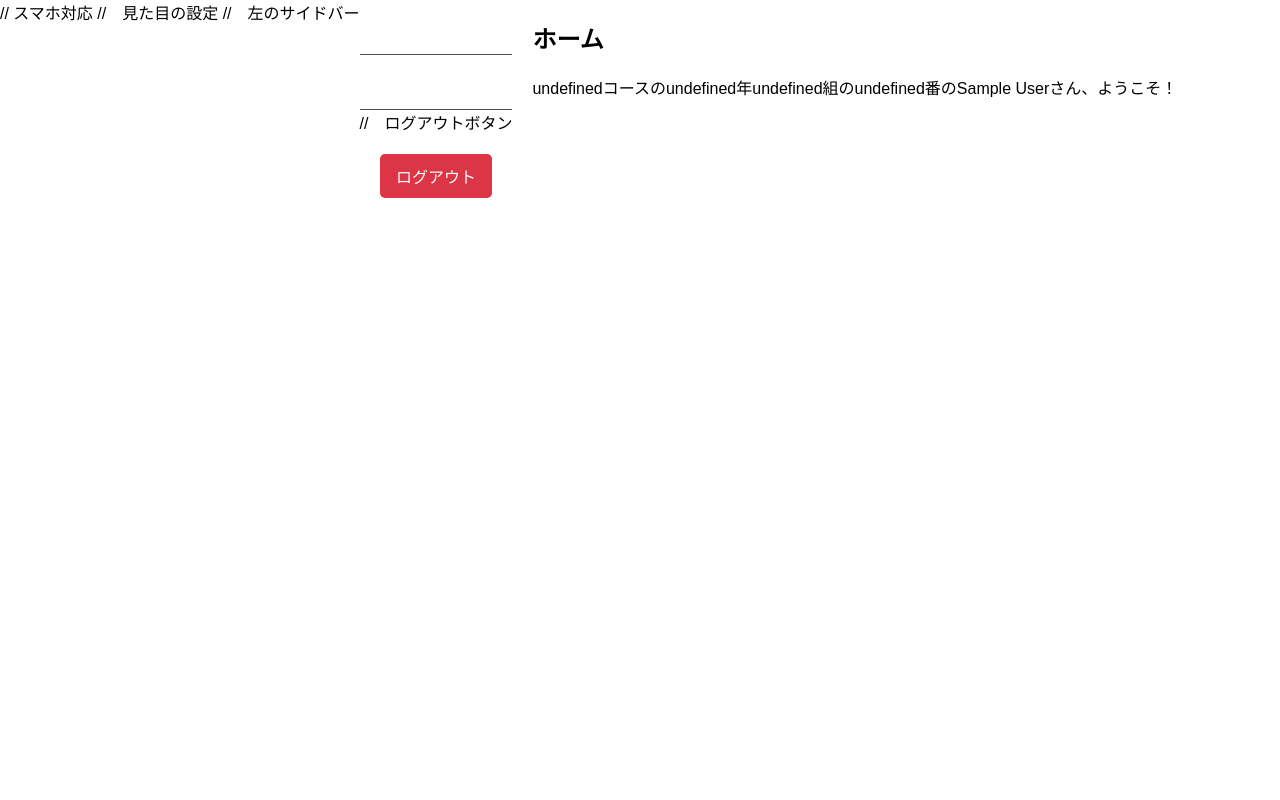
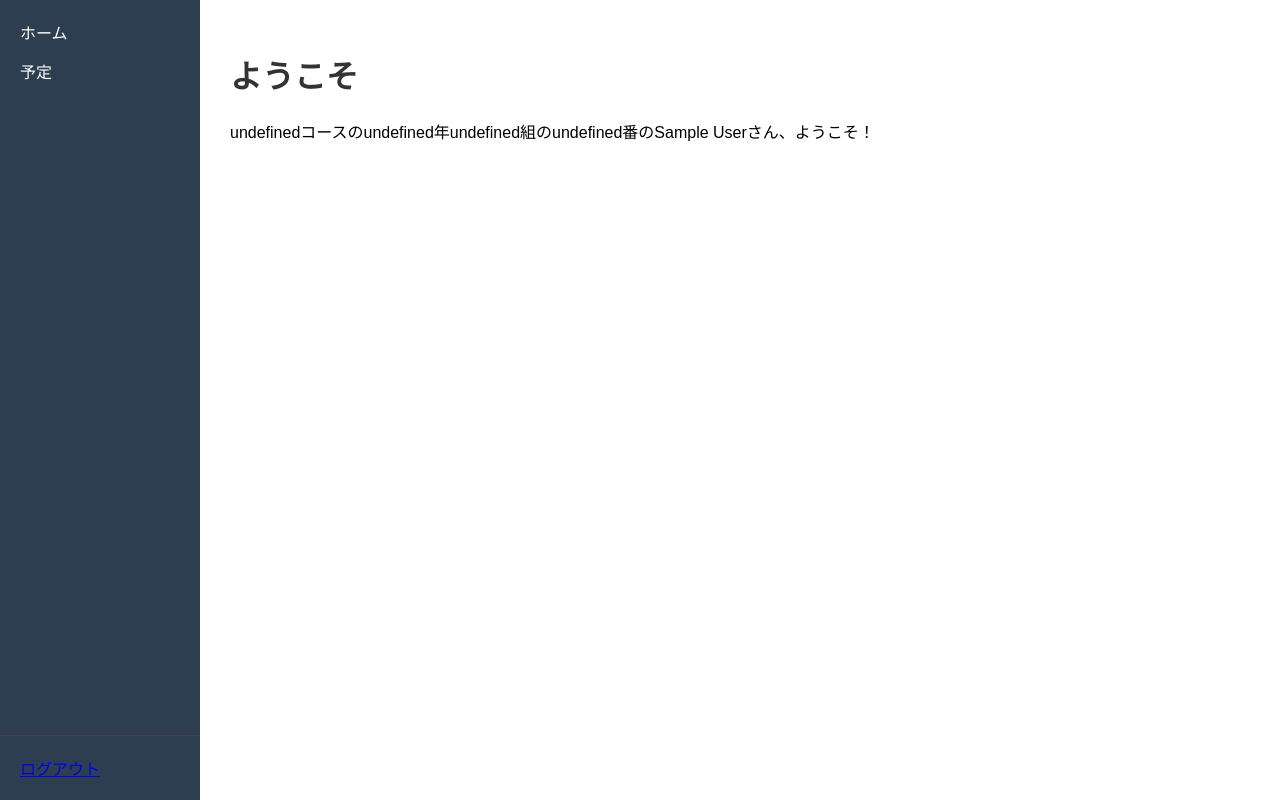
Before and after one commit to Riku-tatuto/Login, a plain HTML site: page home.html in a window 1280 px wide. Drawn offline with Linux system fonts and the light colour scheme; sample sign-in values are in the browser's storage.

Commit message:
Update home.html

```diff
--- a/home.html
+++ b/home.html
@@ -2,153 +2,150 @@
 <html lang="ja">
 <head>
     <meta charset="UTF-8">
-    <title>ようこそ</title>
-    // スマホ対応
     <meta name="viewport" content="width=device-width, initial-scale=1.0">
-
-    //　見た目の設定
+    <title>マイページ</title>
     <style>
-        * {
-            box-sizing: border-box;
-        }
         body {
             margin: 0;
             font-family: Arial, sans-serif;
             display: flex;
-            height: 100vh;
         }
 
-        //　左のメニュー
         .sidebar {
             width: 200px;
-            background-color: #343a40;
+            background-color: #2c3e50;
             color: white;
+            height: 100vh;
             display: flex;
             flex-direction: column;
             justify-content: space-between;
+            position: fixed;
         }
 
         .sidebar nav {
-            display: flex;
-            flex-direction: column;
+            padding: 20px;
         }
 
-        .sidebar a {
-            padding: 15px;
+        .sidebar nav a {
+            display: block;
             color: white;
             text-decoration: none;
-            border-bottom: 1px solid #495057;
+            margin-bottom: 15px;
         }
 
-        .sidebar a:hover {
-            background-color: #495057;
+        .sidebar nav a:hover {
+            text-decoration: underline;
+        }
+
+        .logout {
+            padding: 20px;
+            border-top: 1px solid #444;
         }
 
         .content {
-            flex-grow: 1;
-            padding: 20px;
+            margin-left: 200px;
+            padding: 30px;
+            flex: 1;
         }
 
-        h2 {
-            margin-top: 0;
+        h1 {
+            color: #333;
         }
 
-        .schedule-table {
+        table {
+            border-collapse: collapse;
             width: 100%;
-            border-collapse: collapse;
+            margin-top: 20px;
         }
 
-        .schedule-table th,
-        .schedule-table td {
+        th, td {
             border: 1px solid #ccc;
             padding: 10px;
-            text-align: left;
-            vertical-align: top;
+            text-align: center;
         }
 
-        .schedule-table th {
-            background-color: #f0f0f0;
+        th {
+            background-color: #eee;
         }
 
-        .logout {
-            margin: 20px;
-            padding: 10px;
-            background-color: #dc3545;
-            text-align: center;
-            border-radius: 5px;
-            color: white;
-            cursor: pointer;
+        .hidden {
+            display: none;
         }
     </style>
-</head>
-<body>
-    //　左のサイドバー
-    <div class="sidebar">
-        <nav>
-            <a href="#" onclick="showHome()">ホーム</a>
-            <a href="#" onclick="showSchedule()">予定</a>
-        </nav>
-        //　ログアウトボタン
-        <div class="logout" onclick="logout()">ログアウト</div>
-    </div>
+    <script>
+        document.addEventListener("DOMContentLoaded", function() {
+            const user = JSON.parse(localStorage.getItem("user"));
+            const username = localStorage.getItem("username");
 
-    <div class="content" id="mainContent">
-        //　ここにホームや予定が表示される
-    </div>
+            if (!user) {
+                window.location.href = "index.html";
+                return;
+            }
 
-    <script>
-        let user = JSON.parse(localStorage.getItem('user'));
+            document.getElementById("homeSection").innerHTML = `
+                <h1>ようこそ</h1>
+                <p>${user.course}コースの${user.year}年${user.class}組の${user.number}番の${user.name}さん、ようこそ！</p>
+            `;
 
-        if (!user) {
-            // ログインしてなければログインページに戻す
-            window.location.href = "https://riku-tatuto.github.io/Login";
-        }
-
-        function showHome() {
-            // ホーム画面の内容を表示
-            const message = `${user.course}コースの${user.grade}年${user.class}組の${user.number}番の${user.name}さん、ようこそ！`;
-            document.getElementById("mainContent").innerHTML = `<h2>ホーム</h2><p>${message}</p>`;
-        }
-
-        function showSchedule() {
-            const scheduleData = {
+            const schedule = {
                 sg: [
-                    ["国語<br>1F-101<br>佐藤", "数学<br>1F-102<br>鈴木", "英語<br>1F-103<br>田中", "理科<br>1F-104<br>山田", "社会<br>1F-105<br>加藤", "HR<br>1F-106<br>先生"],
-                    ["体育<br>体育館<br>木村", "音楽<br>音楽室<br>高橋", "美術<br>美術室<br>中村", "英語", "", ""],
-                    // 水〜土は省略 or 同じ内容
+                    ["国語<br><small>1-A教室 / 山田先生</small>", "数学<br><small>2-B教室 / 佐藤先生</small>"]
                 ],
                 ag: [
-                    ["英語<br>2F-201<br>中山", "国語<br>2F-202<br>小林", "", "", "", ""],
-                    ["理科", "社会", "", "", "", ""],
+                    ["英語<br><small>3-C教室 / 木村先生</small>", "理科<br><small>2-D教室 / 中村先生</small>"]
                 ],
-                本科: [
-                    ["専門1", "専門2", "専門3", "", "", ""],
-                    ["専門4", "専門5", "", "", "", ""],
+                "本科": [
+                    ["地理<br><small>1-E教室 / 渡辺先生</small>", "体育<br><small>体育館 / 高橋先生</small>"]
                 ]
             };
 
-            let table = `<h2>予定</h2><table class="schedule-table"><tr><th>曜日</th><th>1限</th><th>2限</th><th>3限</th><th>4限</th><th>5限</th><th>6限</th></tr>`;
-            const days = ["月曜日", "火曜日"];
-            const rows = scheduleData[user.course] || [];
+            const scheduleSection = document.getElementById("scheduleSection");
+            const courseSchedule = schedule[user.course] || [];
 
-            for (let i = 0; i < rows.length; i++) {
-                table += `<tr><td>${days[i]}</td>`;
-                for (let j = 0; j < 6; j++) {
-                    table += `<td>${rows[i][j] || ""}</td>`;
+            let tableHTML = "<h1>予定表</h1><table><tr><th>月曜日</th><th>火曜日</th></tr>";
+            for (let i = 0; i < courseSchedule.length; i++) {
+                tableHTML += "<tr>";
+                for (let j = 0; j < courseSchedule[i].length; j++) {
+                    tableHTML += `<td>${courseSchedule[i][j]}</td>`;
                 }
-                table += `</tr>`;
+                tableHTML += "</tr>";
             }
-            table += `</table>`;
-            document.getElementById("mainContent").innerHTML = table;
-        }
+            tableHTML += "</table>";
 
-        function logout() {
-            localStorage.removeItem("user");
-            window.location.href = "https://riku-tatuto.github.io/Login";
-        }
+            scheduleSection.innerHTML = tableHTML;
 
-        // 初期表示はホーム
-        showHome();
+            // メニュー切り替え
+            document.getElementById("homeLink").onclick = () => {
+                document.getElementById("homeSection").classList.remove("hidden");
+                document.getElementById("scheduleSection").classList.add("hidden");
+            };
+
+            document.getElementById("scheduleLink").onclick = () => {
+                document.getElementById("homeSection").classList.add("hidden");
+                document.getElementById("scheduleSection").classList.remove("hidden");
+            };
+
+            document.getElementById("logoutBtn").onclick = () => {
+                localStorage.clear();
+                window.location.href = "index.html";
+            };
+        });
     </script>
+</head>
+<body>
+    <div class="sidebar">
+        <nav>
+            <a href="#" id="homeLink">ホーム</a>
+            <a href="#" id="scheduleLink">予定</a>
+        </nav>
+        <div class="logout">
+            <a href="#" id="logoutBtn">ログアウト</a>
+        </div>
+    </div>
+
+    <div class="content">
+        <div id="homeSection"></div>
+        <div id="scheduleSection" class="hidden"></div>
+    </div>
 </body>
 </html>
```
